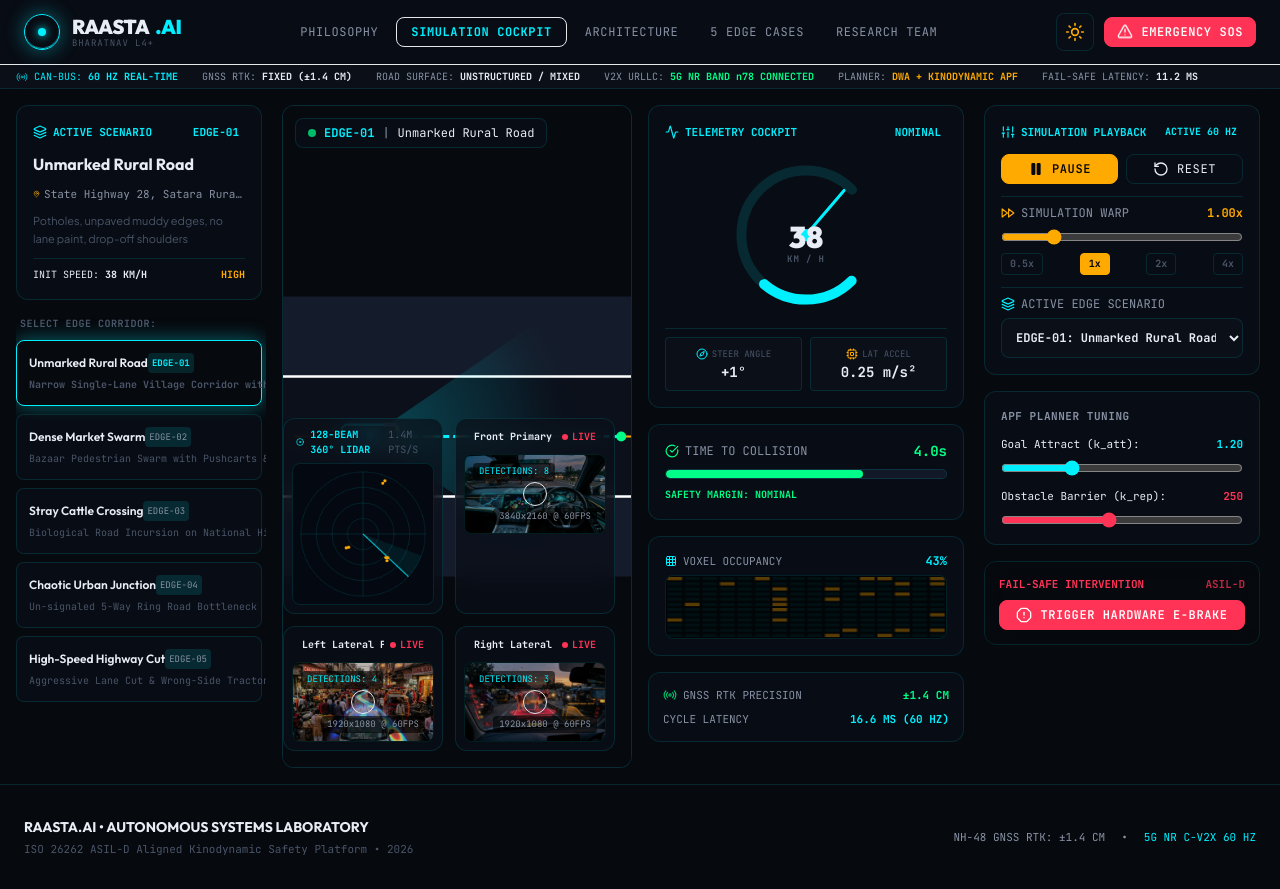
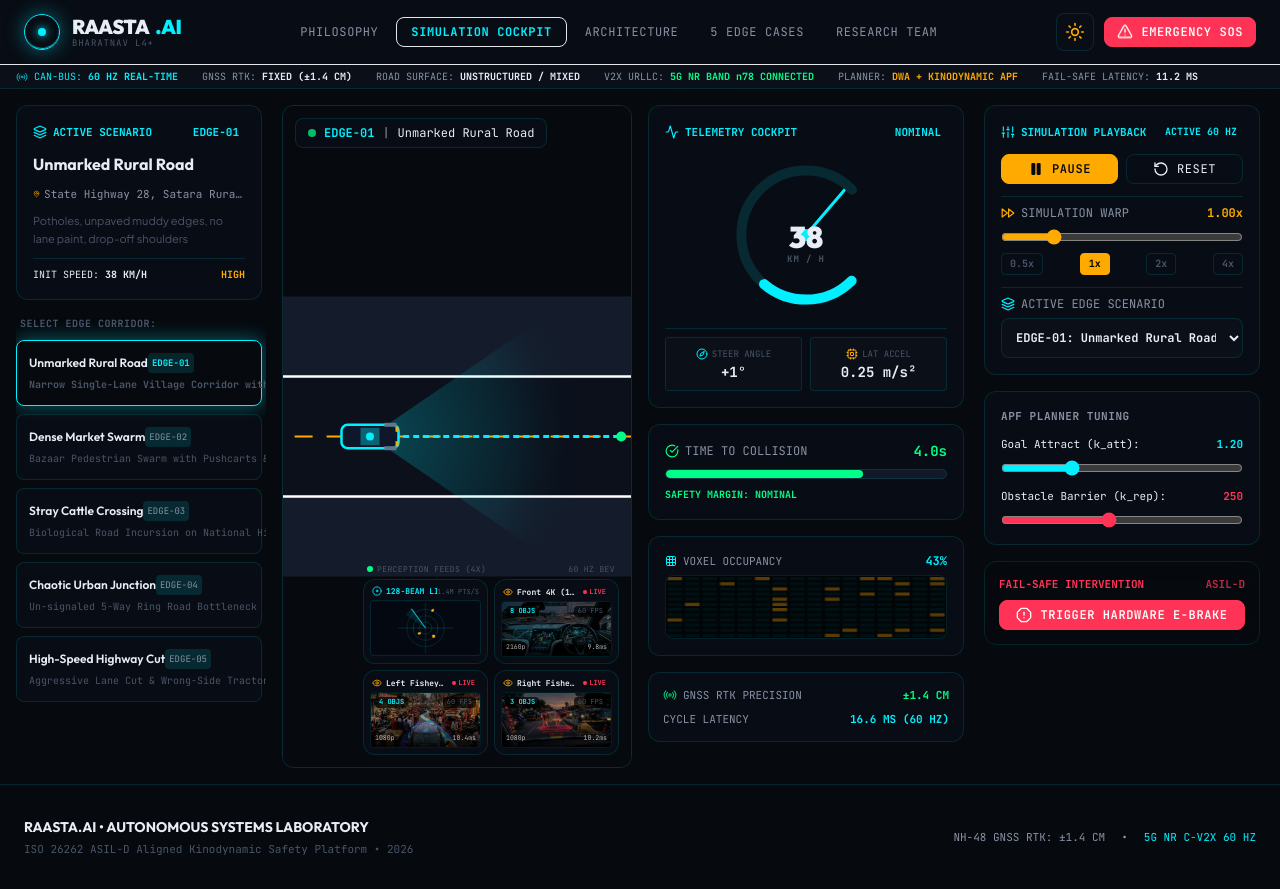
Before and after one commit to DakCamper123/raastaAI, a Next.js app: page /dashboard in a window 1280 px wide. Built offline with nearby package versions, Linux system fonts and the light colour scheme.

Commit message:
fix: make perception sensor feeds and LiDAR cards compact with micro HUD telemetry

```diff
--- a/src/components/feeds/CameraFeedCard.tsx
+++ b/src/components/feeds/CameraFeedCard.tsx
@@ -11,37 +11,49 @@
 import { Eye } from 'lucide-react';
 
 export function CameraFeedCard({ feed }: { feed: CameraFeedInfo }) {
+  // Clean, condensed label
+  const shortLabel = feed.label
+    .replace('Front Primary 4K Telephoto (120°)', 'Front 4K (120°)')
+    .replace('Left Lateral Fisheye (180°)', 'Left Fisheye (180°)')
+    .replace('Right Lateral Fisheye (180°)', 'Right Fisheye (180°)');
+
   return (
-    <GlassCard className="relative overflow-hidden p-2 flex flex-col gap-2 font-mono text-[10px]">
+    <GlassCard className="relative overflow-hidden p-1.5 flex flex-col gap-1 font-mono text-[9px]">
       {/* Header Bar */}
-      <div className="flex items-center justify-between px-1">
-        <span className="flex items-center gap-1.5 text-[var(--text-primary)] font-bold truncate">
-          <Eye className="w-3 h-3 text-[var(--accent-amber)]" />
-          {feed.label}
+      <div className="flex items-center justify-between px-0.5 leading-none">
+        <span className="flex items-center gap-1 text-[var(--text-primary)] font-bold text-[8px] truncate">
+          <Eye className="w-2.5 h-2.5 text-[var(--accent-amber)] shrink-0" />
+          <span className="truncate">{shortLabel}</span>
         </span>
-        <span className="inline-flex items-center gap-1 px-1.5 py-0.5 rounded bg-[var(--danger-red)]/20 text-[var(--danger-red)] font-bold animate-live-blink">
-          <span className="w-1.5 h-1.5 rounded-full bg-[var(--danger-red)]" />
+        <span className="inline-flex items-center gap-0.5 px-1 py-0.5 rounded bg-[var(--danger-red)]/20 text-[var(--danger-red)] font-bold text-[7px] animate-live-blink shrink-0">
+          <span className="w-1 h-1 rounded-full bg-[var(--danger-red)]" />
           LIVE
         </span>
       </div>
 
-      {/* Feed Visual Container */}
-      <div className="relative aspect-video rounded-lg overflow-hidden border border-[var(--border-subtle)] bg-black">
+      {/* Compact Feed Visual Container */}
+      <div className="relative h-14 w-full rounded overflow-hidden border border-[var(--border-subtle)] bg-black">
         {/* Synthetic or image background */}
         <img
           src={feed.imageFallback}
-          alt={feed.label}
-          className="w-full h-full object-cover opacity-80"
+          alt=""
+          className="w-full h-full object-cover opacity-70"
         />
 
         {/* HUD Crosshairs Overlay */}
-        <div className="absolute inset-0 pointer-events-none">
-          <div className="absolute top-1/2 left-1/2 -translate-x-1/2 -translate-y-1/2 w-6 h-6 border border-[var(--accent-cyan)]/40 rounded-full" />
-          <div className="absolute top-2 left-2 text-[9px] bg-black/60 px-1.5 py-0.5 rounded text-[var(--accent-cyan)]">
-            DETECTIONS: {feed.detectionsCount}
+        <div className="absolute inset-0 pointer-events-none flex flex-col justify-between p-1 bg-gradient-to-t from-black/80 via-transparent to-black/30">
+          <div className="flex items-center justify-between">
+            <span className="text-[7px] font-mono bg-black/70 px-1 py-0.2 rounded text-[var(--accent-cyan)] font-bold">
+              {feed.detectionsCount} OBJS
+            </span>
+            <span className="text-[7px] font-mono bg-black/70 px-1 py-0.2 rounded text-[var(--text-muted)]">
+              {feed.fps} FPS
+            </span>
           </div>
-          <div className="absolute bottom-2 right-2 text-[9px] bg-black/60 px-1.5 py-0.5 rounded text-[var(--text-secondary)]">
-            {feed.resolution} @ {feed.fps}FPS
+
+          <div className="flex items-center justify-between text-[6.5px] font-mono text-white/70">
+            <span>{feed.resolution.split('x')[1]}p</span>
+            <span>{feed.latencyMs}ms</span>
           </div>
         </div>
       </div>
--- a/src/components/feeds/LiDARPointCloud.tsx
+++ b/src/components/feeds/LiDARPointCloud.tsx
@@ -25,13 +25,13 @@
       ctx.clearRect(0, 0, canvas.width, canvas.height);
       const cx = canvas.width / 2;
       const cy = canvas.height / 2;
-      const maxR = cx - 10;
+      const maxR = cy - 4;
 
-      // 1. Concentric Range Rings (10m, 20m, 30m, 50m)
-      ctx.strokeStyle = 'rgba(0, 240, 255, 0.15)';
+      // 1. Concentric Range Rings
+      ctx.strokeStyle = 'rgba(0, 240, 255, 0.18)';
       ctx.lineWidth = 1;
 
-      for (let r = 20; r <= maxR; r += 20) {
+      for (let r = 8; r <= maxR; r += 8) {
         ctx.beginPath();
         ctx.arc(cx, cy, r, 0, Math.PI * 2);
         ctx.stroke();
@@ -39,46 +39,46 @@
 
       // Cross Axis
       ctx.beginPath();
-      ctx.moveTo(cx, 10);
-      ctx.lineTo(cx, canvas.height - 10);
-      ctx.moveTo(10, cy);
-      ctx.lineTo(canvas.width - 10, cy);
+      ctx.moveTo(cx, 2);
+      ctx.lineTo(cx, canvas.height - 2);
+      ctx.moveTo(cx - maxR - 4, cy);
+      ctx.lineTo(cx + maxR + 4, cy);
       ctx.stroke();
 
       // 2. Rotating Radar/LiDAR Sweep Line
-      angle += 0.04;
-      ctx.strokeStyle = 'rgba(0, 240, 255, 0.8)';
-      ctx.lineWidth = 1.5;
+      angle += 0.05;
+      ctx.strokeStyle = 'rgba(0, 240, 255, 0.9)';
+      ctx.lineWidth = 1.2;
       ctx.beginPath();
       ctx.moveTo(cx, cy);
       ctx.lineTo(cx + Math.cos(angle) * maxR, cy + Math.sin(angle) * maxR);
       ctx.stroke();
 
       // Sweep Sector Gradient
-      ctx.fillStyle = 'rgba(0, 240, 255, 0.08)';
+      ctx.fillStyle = 'rgba(0, 240, 255, 0.1)';
       ctx.beginPath();
       ctx.moveTo(cx, cy);
-      ctx.arc(cx, cy, maxR, angle - 0.4, angle);
+      ctx.arc(cx, cy, maxR, angle - 0.35, angle);
       ctx.closePath();
       ctx.fill();
 
       // 3. Simulated Dynamic Point Cloud Cluster Returns
       ctx.fillStyle = '#ffaa00';
       const points = [
-        { r: 42, theta: 0.8 },
-        { r: 46, theta: 0.84 },
-        { r: 44, theta: 0.76 },
-        { r: 70, theta: -1.2 },
-        { r: 74, theta: -1.18 },
-        { r: 25, theta: 2.4 },
-        { r: 28, theta: 2.45 },
+        { r: maxR * 0.45, theta: 0.8 },
+        { r: maxR * 0.5, theta: 0.84 },
+        { r: maxR * 0.48, theta: 0.76 },
+        { r: maxR * 0.78, theta: -1.2 },
+        { r: maxR * 0.82, theta: -1.18 },
+        { r: maxR * 0.32, theta: 2.4 },
+        { r: maxR * 0.36, theta: 2.45 },
       ];
 
       for (const pt of points) {
         const px = cx + Math.cos(pt.theta) * pt.r;
         const py = cy + Math.sin(pt.theta) * pt.r;
         ctx.beginPath();
-        ctx.arc(px, py, 2, 0, Math.PI * 2);
+        ctx.arc(px, py, 1.5, 0, Math.PI * 2);
         ctx.fill();
       }
 
@@ -91,17 +91,19 @@
   }, []);
 
   return (
-    <GlassCard className={`p-2 flex flex-col gap-1.5 font-mono text-[10px] ${className}`}>
-      <div className="flex items-center justify-between px-1">
-        <span className="flex items-center gap-1.5 text-[var(--accent-cyan)] font-bold">
-          <Disc className="w-3 h-3 animate-spin" />
-          128-BEAM 360° LIDAR
+    <GlassCard className={`relative overflow-hidden p-1.5 flex flex-col gap-1 font-mono text-[9px] ${className}`}>
+      {/* Header Bar */}
+      <div className="flex items-center justify-between px-0.5 leading-none">
+        <span className="flex items-center gap-1 text-[var(--accent-cyan)] font-bold text-[8px] truncate">
+          <Disc className="w-2.5 h-2.5 animate-spin shrink-0" />
+          <span>128-BEAM LIDAR</span>
         </span>
-        <span className="text-[var(--text-muted)]">1.4M PTS/S</span>
+        <span className="text-[var(--text-muted)] text-[7px] shrink-0">1.4M PTS/S</span>
       </div>
 
-      <div className="relative aspect-square w-full rounded-lg overflow-hidden border border-[var(--border-subtle)] bg-[#040810] flex items-center justify-center">
-        <canvas ref={canvasRef} width={180} height={180} className="w-full h-full block" />
+      {/* Compact Canvas Container */}
+      <div className="relative h-14 w-full rounded overflow-hidden border border-[var(--border-subtle)] bg-[#040810] flex items-center justify-center">
+        <canvas ref={canvasRef} width={140} height={70} className="w-full h-full block" />
       </div>
     </GlassCard>
   );
--- a/src/components/feeds/SensorFeeds.tsx
+++ b/src/components/feeds/SensorFeeds.tsx
@@ -12,7 +12,15 @@
 
 export function SensorFeeds({ className = '' }: { className?: string }) {
   return (
-    <div className={`grid grid-cols-1 sm:grid-cols-2 gap-3 w-full ${className}`}>
+    <div className={`flex flex-col gap-1 w-full ${className}`}>
+      <div className="flex items-center justify-between px-1 text-[8px] font-mono text-[var(--text-muted)] uppercase tracking-wider">
+        <span className="flex items-center gap-1">
+          <span className="w-1.5 h-1.5 rounded-full bg-[var(--success-green)] animate-pulse" />
+          PERCEPTION FEEDS (4X)
+        </span>
+        <span>60 HZ BEV</span>
+      </div>
+      <div className="grid grid-cols-2 gap-1.5 w-full">
         {/* 1. LiDAR Point Cloud */}
         <LiDARPointCloud />
 
@@ -25,5 +33,6 @@
         {/* 4. Right Lateral Fisheye */}
         <CameraFeedCard feed={CAMERA_FEEDS[2]} />
       </div>
+    </div>
   );
 }
--- a/src/components/layout/PanelGrid.tsx
+++ b/src/components/layout/PanelGrid.tsx
@@ -36,7 +36,7 @@
         <div className="relative h-full overflow-hidden rounded-xl border border-[var(--border-subtle)] bg-[var(--bg-secondary)] flex flex-col">
           {canvas}
           {feeds && (
-            <div className="absolute bottom-4 right-4 z-20 max-w-sm hidden xl:block">
+            <div className="absolute bottom-3 right-3 z-20 w-64 max-w-[260px] hidden xl:block">
               {feeds}
             </div>
           )}
```
Lines whose indentation alone changed are shown as unchanged.
